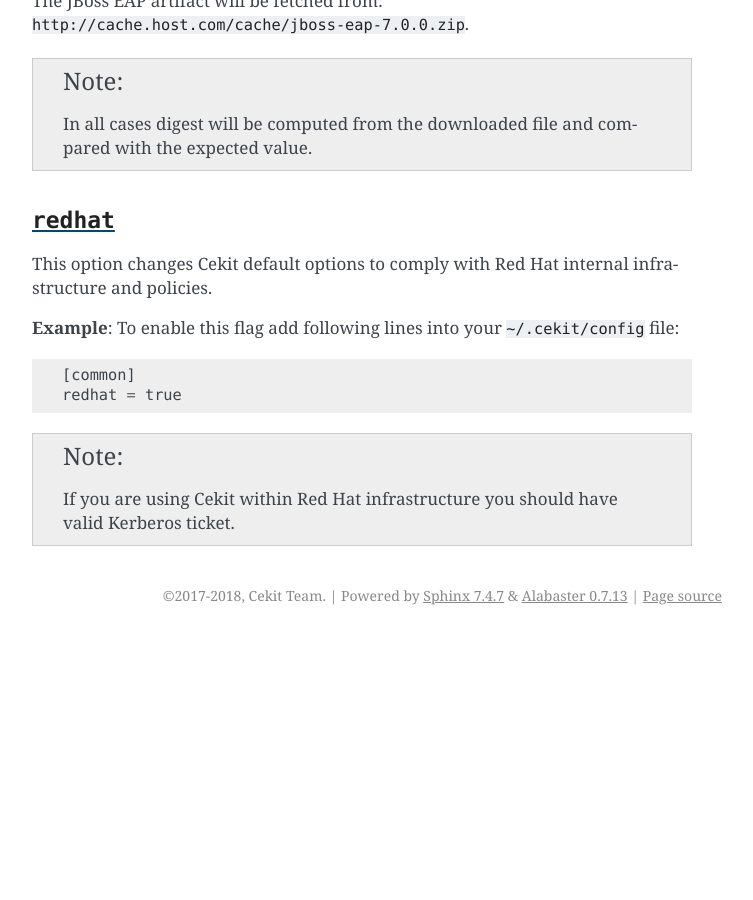
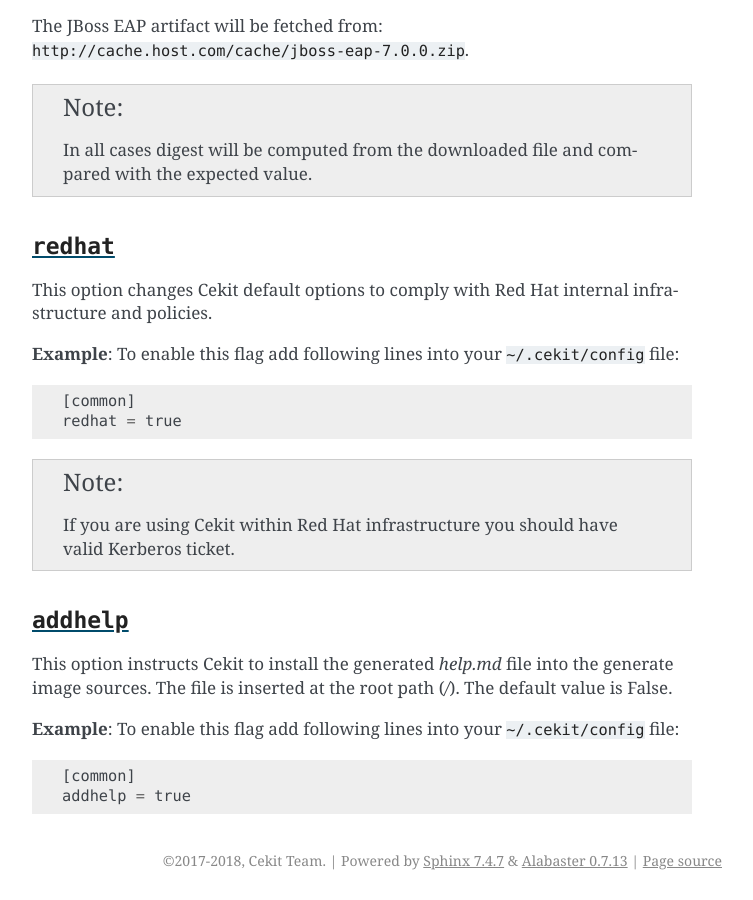
Before and after one commit to cekit/cekit, a Sphinx documentation site: the page built from docs/configuration.rst, in a window 1280 px wide and 900 px high, scrolled down 1875 px. Shown: the whole window, without its empty margins (388-1141 px from the left). Built offline with Sphinx 7.4.7, drawn with Linux system fonts in a browser that asks for light colours; before the commit the page ends 2510 px from its top, so only the background shows below that.

Commit message:
docs: document --add-help and addhelp config opts
Signed-off-by: Jonathan Dowland <jdowland@redhat.com>

```diff
--- a/docs/build.rst
+++ b/docs/build.rst
@@ -20,6 +20,8 @@
 
 * ``--tag`` -- an image tag used to build image (can be specified multiple times)
 * ``--redhat`` -- build image using Red Hat defaults. See :ref:`Configuration section for Red Hat specific options<redhat_env>` for additional details.
+* `--add-help`` -- add generated `help.md` file to the image
+* `--no-add-help`` -- don't add generated `help.md` file to the image
 * ``--work-dir`` -- sets Cekit works directory where dist_git repositories are cloned into See :ref:`Configuration section for work_dir<workdir_config>`
 * ``--build-engine`` -- a builder engine to use ``osbs``, ``buildah`` or ``docker`` [#f1]_
 * ``--build-pull`` -- ask a builder engine to check and fetch latest base image
--- a/docs/configuration.rst
+++ b/docs/configuration.rst
@@ -107,3 +107,15 @@
 .. note::
 
    If you are using Cekit within Red Hat infrastructure you should have valid Kerberos ticket.
+
+``addhelp``
+^^^^^^^^^^
+This option instructs Cekit to install the generated `help.md` file into the generate image
+sources. The file is inserted at the root path (`/`). The default value is False.
+
+**Example**: To enable this flag add following lines into your ``~/.cekit/config`` file:
+
+.. code::
+
+   [common]
+   addhelp = true
```
